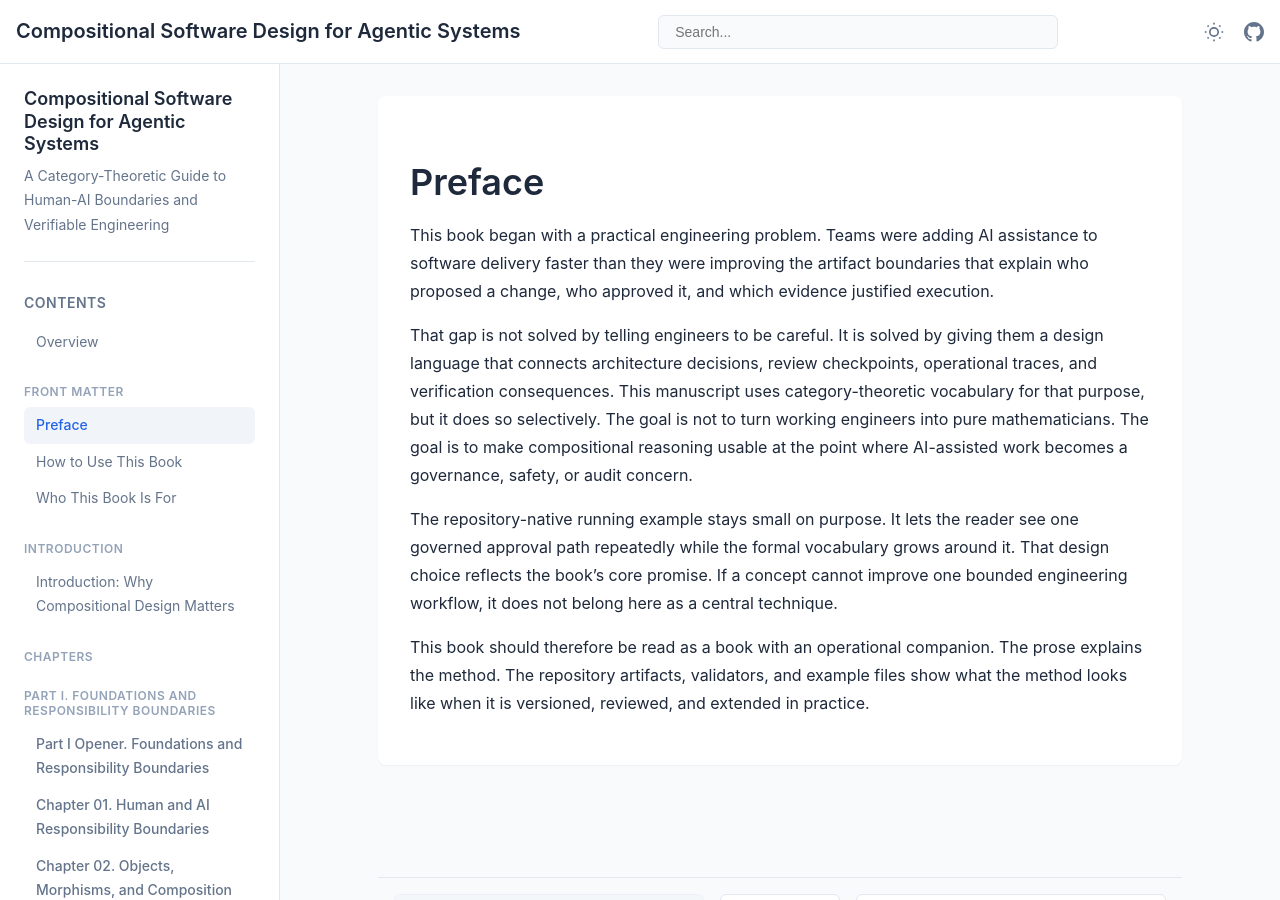
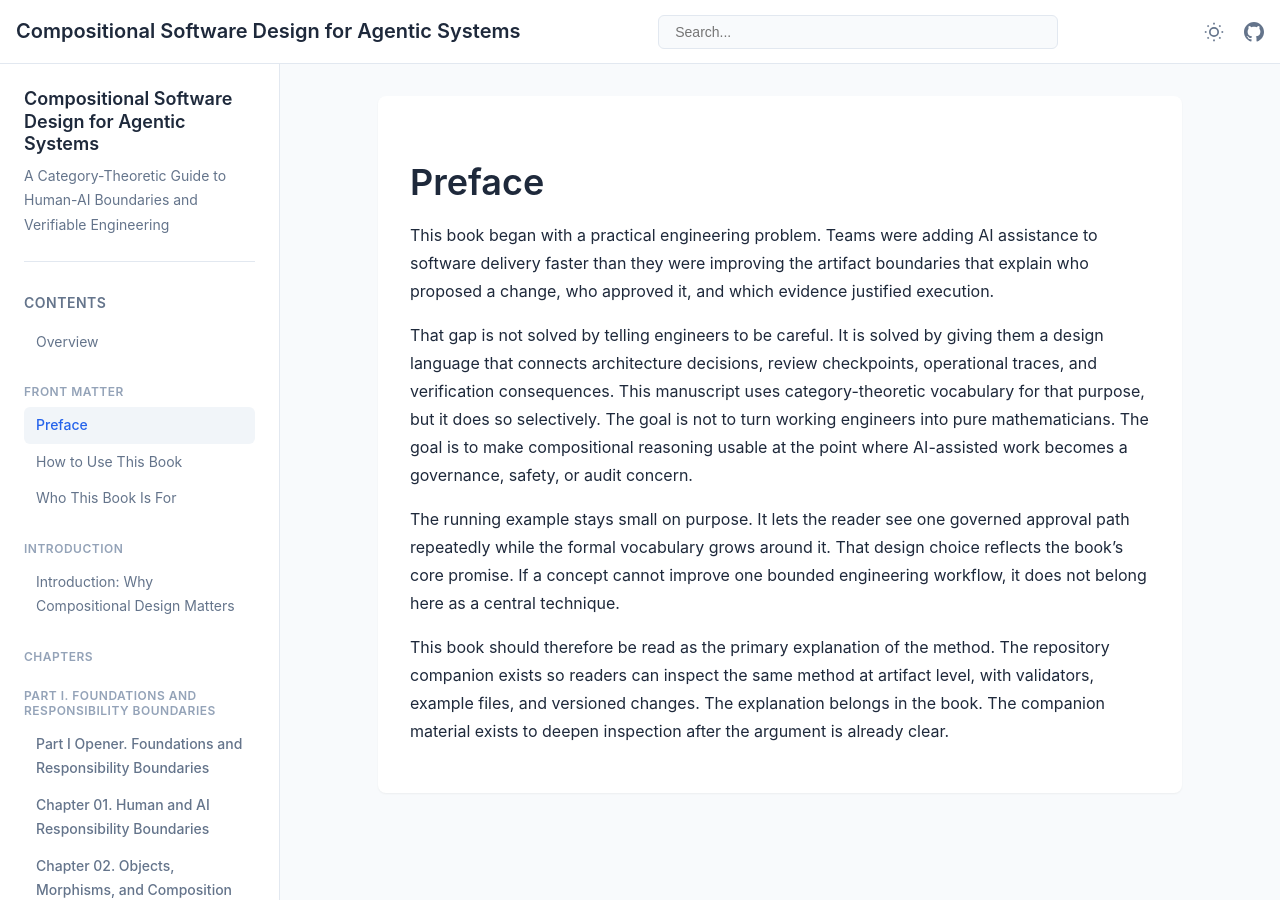
Before and after one commit to itdojp/composable-software-design-book, a Jekyll site: the page built from src/additional/preface/index.md, in a window 1280 px wide and 900 px high. Built offline with Jekyll 4.4.1, drawn with Linux system fonts in a browser that asks for light colours.

Commit message:
Refine reader-first framing for public edition

```diff
--- a/src/additional/preface/index.md
+++ b/src/additional/preface/index.md
@@ -15,11 +15,12 @@ This manuscript uses category-theoretic vocabulary for that purpose, but it does
 The goal is not to turn working engineers into pure mathematicians.
 The goal is to make compositional reasoning usable at the point where AI-assisted work becomes a governance, safety, or audit concern.
 
-The repository-native running example stays small on purpose.
+The running example stays small on purpose.
 It lets the reader see one governed approval path repeatedly while the formal vocabulary grows around it.
 That design choice reflects the book's core promise.
 If a concept cannot improve one bounded engineering workflow, it does not belong here as a central technique.
 
-This book should therefore be read as a book with an operational companion.
-The prose explains the method.
-The repository artifacts, validators, and example files show what the method looks like when it is versioned, reviewed, and extended in practice.
+This book should therefore be read as the primary explanation of the method.
+The repository companion exists so readers can inspect the same method at artifact level, with validators, example files, and versioned changes.
+The explanation belongs in the book.
+The companion material exists to deepen inspection after the argument is already clear.
```
Also changed, not shown: src/additional/how-to-use-this-book/index.md (+5 -2 lines), src/chapter-chapter04/index.md (+4 -4 lines), src/chapter-chapter08/index.md (+3 -3 lines), src/chapter-chapter10/index.md (+7 -6 lines).
